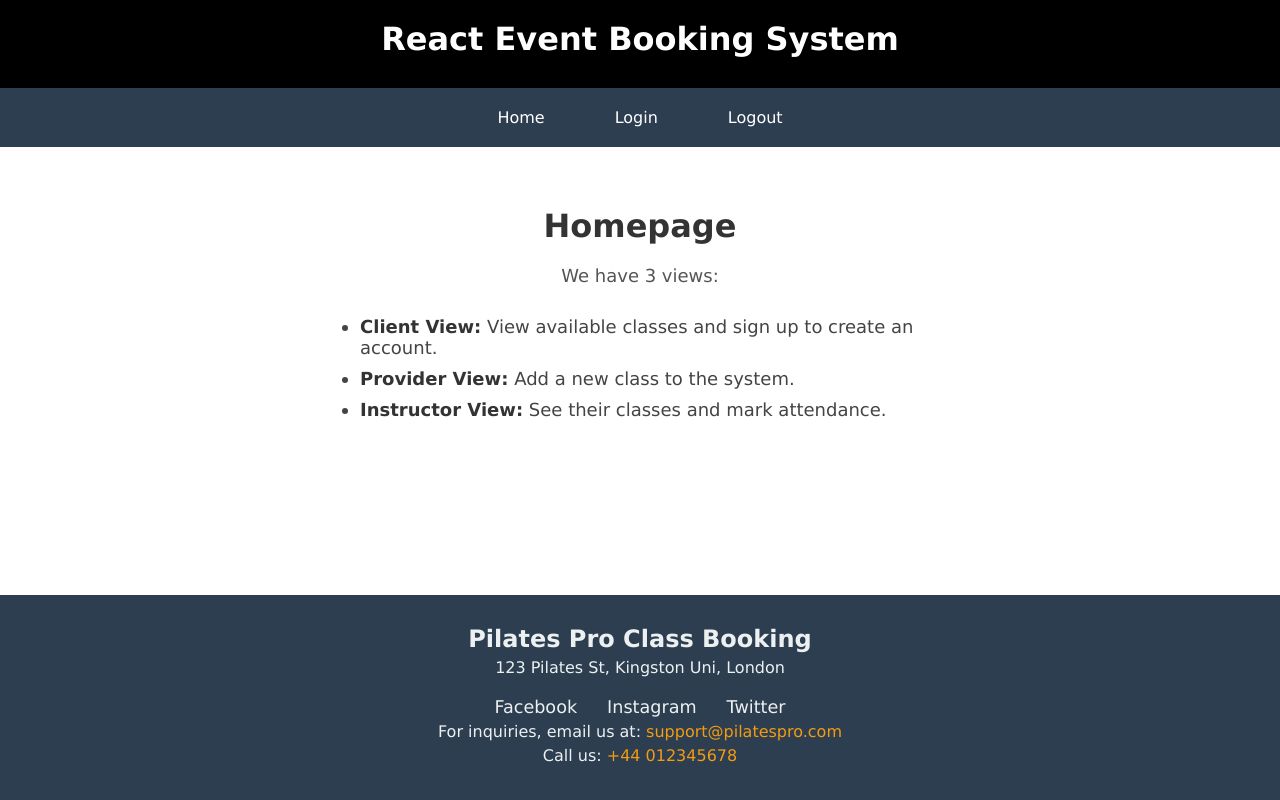
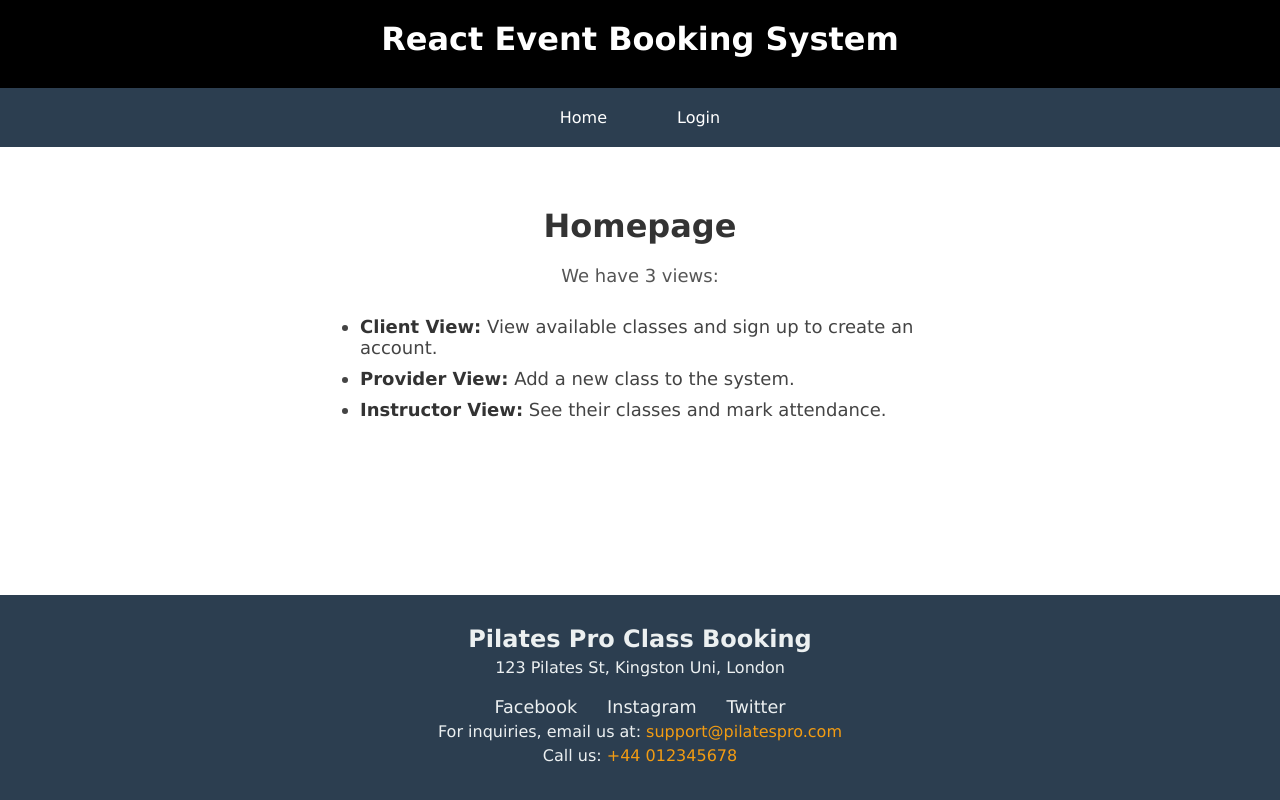
Before and after one commit to AlexanderDuya/React-CSE-Project, a React (Vite) app: page / in a window 1280 px wide. Built offline with nearby package versions, Linux system fonts and the light colour scheme.

Commit message:
ensure that logout is shown if you are logged in

```diff
--- a/src/components/layoutt/Navbar.jsx
+++ b/src/components/layoutt/Navbar.jsx
@@ -34,13 +34,25 @@ function Navbar() {
           <div className="navItem">
             <NavLink to="/InstructorsClasses">Instructor View</NavLink>
           </div>
+
+          <div className="navItem">
+            <NavLink to="/" onClick={logout}>Logout</NavLink>
+          </div>
           </>
           )
         }
         {loggedInUser.UserUsertypeName == "Client"  &&(
+          <>
           <div className="navItem">
             <NavLink to="/ClientClasses">Client View</NavLink>
-          </div>)
+          </div>
+
+          <div className="navItem">
+            <NavLink to="/" onClick={logout}>Logout</NavLink>
+           </div>
+          </>
+        )
+
         }
 
         {loggedInUser.UserUsertypeName == "Instructor"  &&(
@@ -52,18 +64,21 @@ function Navbar() {
           <div className="navItem">
             <NavLink to="/InstructorsClasses">Instructor View</NavLink>
           </div>
+
+          <div className="navItem">
+            <NavLink to="/" onClick={logout}>Logout</NavLink>
+          </div>
           </>
           )
        }
         </>)
       }
-      <div className="navItem">
-        <NavLink to="/Login">Login</NavLink>
-      </div>
 
-      <div className="navItem">
-        <NavLink to="/" onClick={logout}>Logout</NavLink>
-      </div>
+      {loggedInUser == null &&
+        <div className="navItem">
+          <NavLink to="/Login">Login</NavLink>
+        </div>
+      }
     </nav>
   );
 }
```
